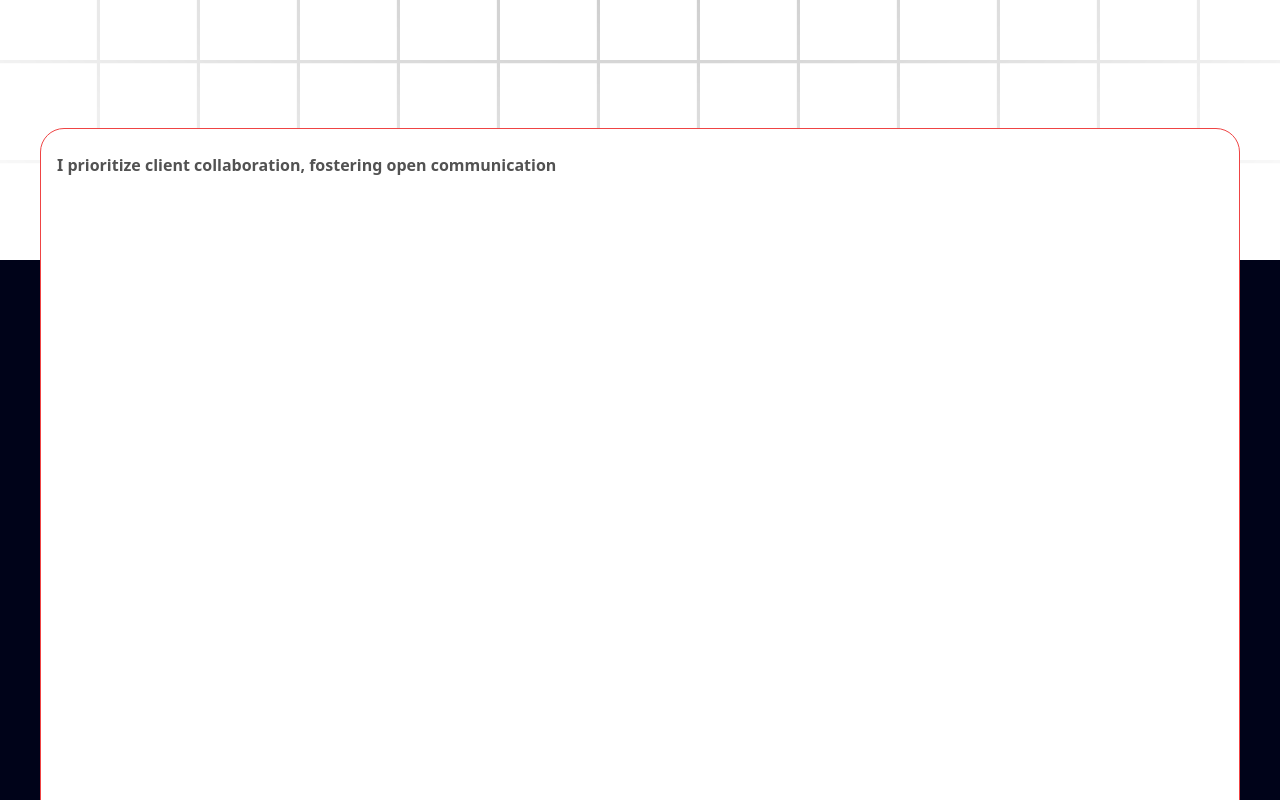
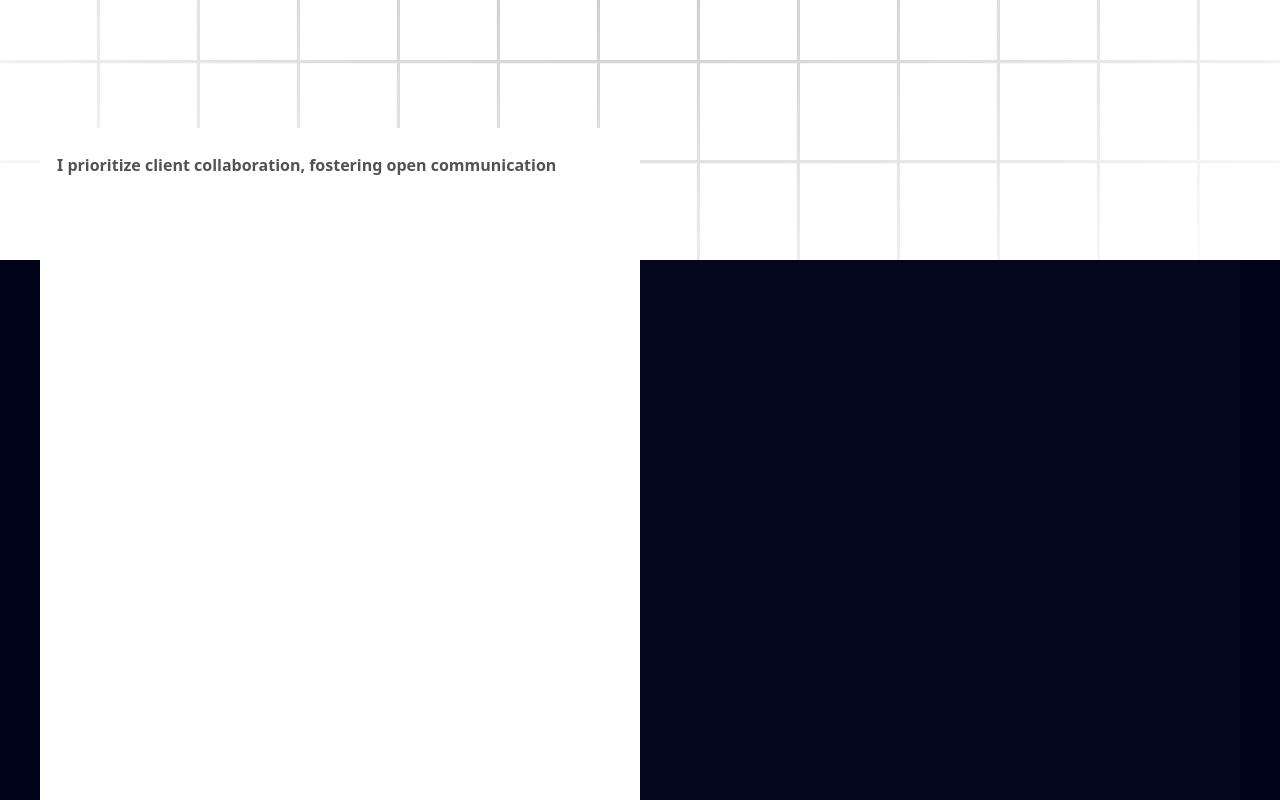
Before and after one commit to alazaradane/portfolio-, a Next.js app: page / in a window 1280 px wide. Shown: the part 540-1340 px from the top of the page. Built offline with nearby package versions, Linux system fonts and the light colour scheme.

Commit message:
"Updated BentoGrid and BentoGridItem styles, and modified navItems data"

```diff
--- a/components/ui/BentoGrid.tsx
+++ b/components/ui/BentoGrid.tsx
@@ -10,9 +10,13 @@ export const BentoGrid = ({
   return (
     <div
       className={cn(
-        "grid md:auto-rows-[18rem] grid-cols-1 md:grid-cols-3 gap-4 max-w-7xl mx-auto ",
+        "grid md:auto-rows-[18rem] grid-cols-2 md:grid-cols-3 gap-4 max-w-7xl mx-auto ",
         className
       )}
+      style={{
+        background:'rgb(4,7,29)',
+        backgroundColor: 'gradient...'
+      }}
     >
       {children}
     </div>
@@ -43,7 +47,7 @@ export const BentoGridItem = ({
   return (
     <div
       className={cn(
-        "row-span-1 relative rounded-3xl group/bento hover:shadow-xl transition duration-200 shadow-input dark:shadow-none p-4 dark:bg-black dark:border-white/[0.2] bg-white border border-transparent justify-between flex flex-col space-y-4 border-red-500",
+        "row-span-1 relative rounded-3xl group/bento hover:shadow-xl transition duration-200 shadow-input dark:shadow-none p-4 dark:bg-black dark:border-white/[0.2] bg-white border border-transparent justify-between flex flex-col space-y-4 ",
         className
       )}
     >
--- a/data/index.ts
+++ b/data/index.ts
@@ -10,7 +10,7 @@ export const navItems = [
       id: 1,
       title: "I prioritize client collaboration, fostering open communication ",
       description: "",
-      className: "lg:col-span-3 md:col-span-6 md:row-span-4 lg:min-h-[60vh]",
+      className: "w-[50%] h-[60%] lg:col-span-3 md:col-span-6 md:row-span-4 lg:min-h-[60vh]",
       imgClassName: "w-full h-full",
       titleClassName: "justify-end",
       img: "/b1.svg",
@@ -20,7 +20,7 @@ export const navItems = [
       id: 2,
       title: "I'm very flexible with time zone communications",
       description: "",
-      className: "lg:col-span-2 md:col-span-3 md:row-span-2",
+      className: "w-[60%] h-[30%] relative lg:col-span-2 md:col-span-3 md:row-span-2",
       imgClassName: "",
       titleClassName: "justify-start",
       img: "",
```
